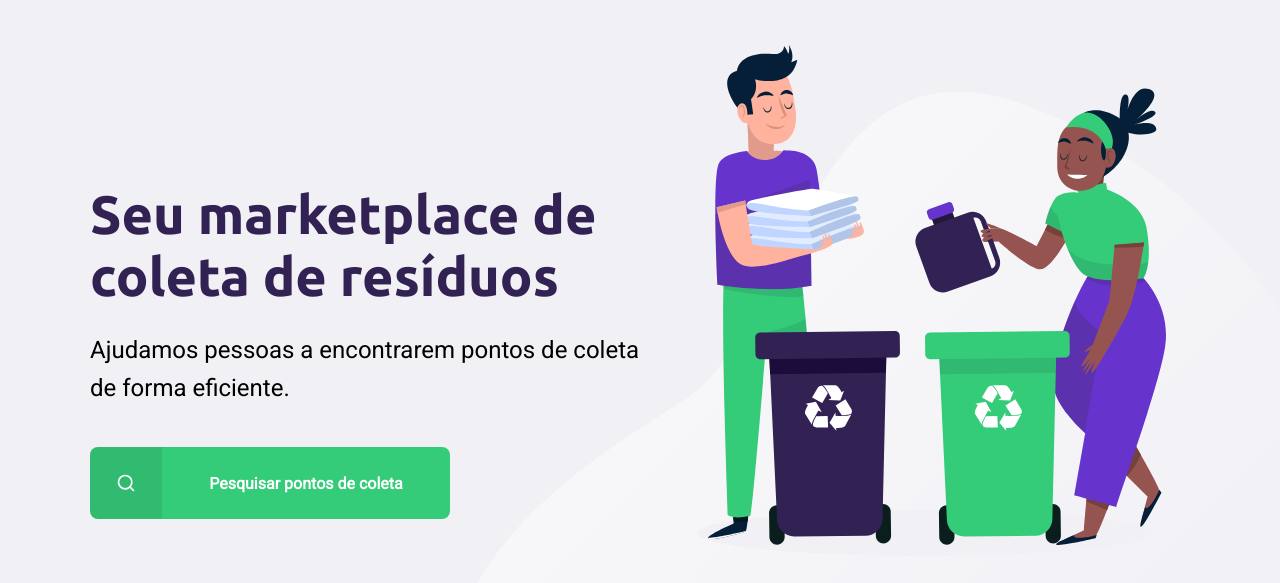
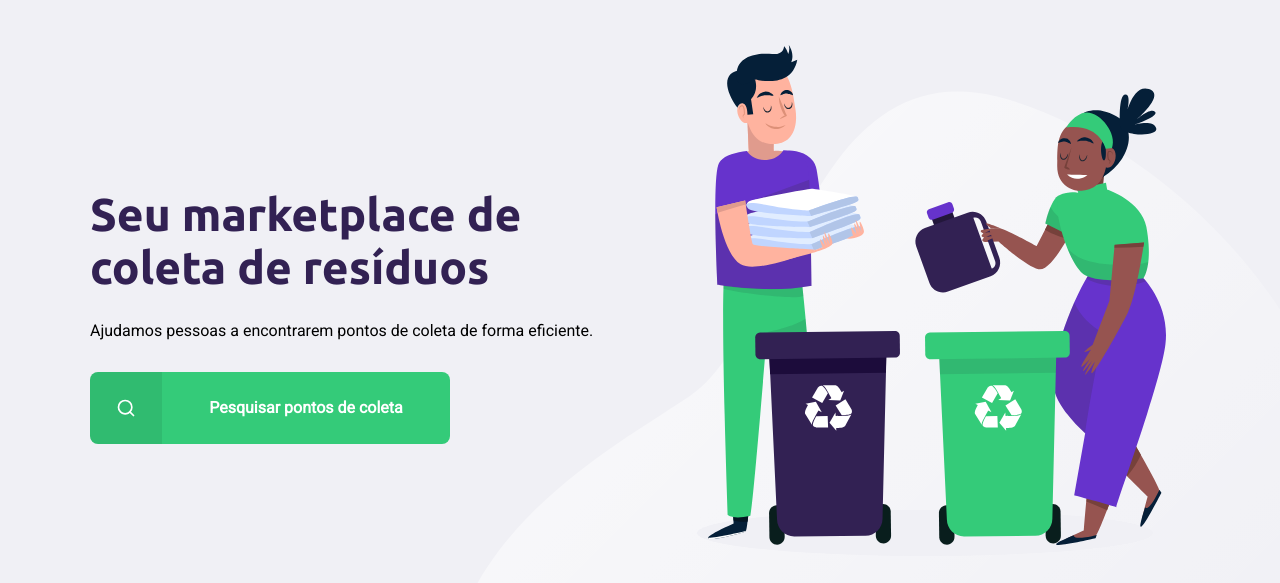
Before and after one commit to FoxCombo/NLW-1, a website: page src/views/index.html in a window 1280 px wide. Shown: the part 95-678 px from the top of the page. Drawn offline with nearby package versions, Linux system fonts and the light colour scheme; files that its build step writes are made by us from their sources.

Commit message:
UX: Responsivo aprimorado.

```diff
--- a/public/styles/responsive.css
+++ b/public/styles/responsive.css
@@ -57,6 +57,29 @@
     }
 }
 
+@media (min-width: 761px) {
+    #page-home main {
+        flex: 0.9;
+    }
+
+    #page-home main h1 {
+        font-size: 46px;
+    }
+
+    #page-home main p {
+        font-size: 16px;
+        line-height: 26px;
+    }
+
+    #page-home main a {
+        margin-top: 28px;
+    }
+
+    #page-home header a {
+        bottom: 5%;
+    }
+}
+
 @media (max-width: 760px) {
     #page-home main {
         flex: 0.8;
@@ -73,7 +96,7 @@
 
     #page-home header a {
         position: absolute;
-        bottom: 48px;
+        bottom: 10%;
         left: 50%;
         transform: translateX(-50%);
     }
```
Also changed, not shown: 1 other file.
